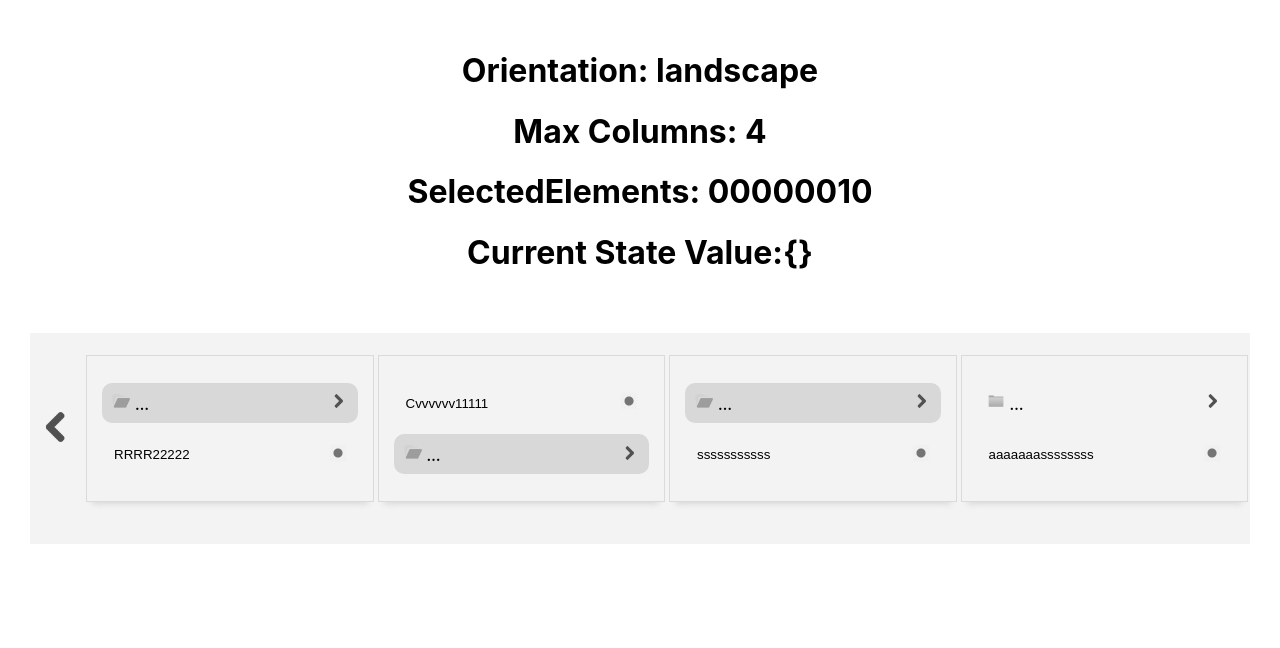
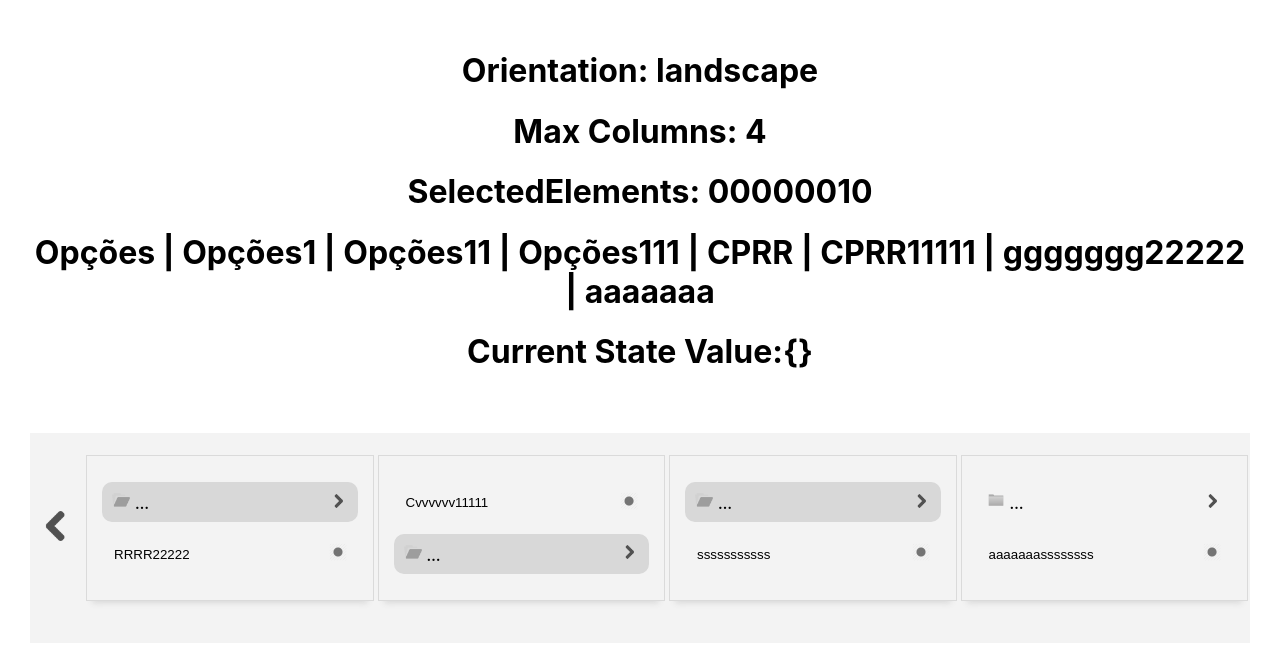
Before and after one commit to zealves/browse-tree, a React (Create React App) app: page / in a window 1280 px wide. Shown: the top 648 px of the page. Built offline with nearby package versions, Linux system fonts and the light colour scheme.

Commit message:
Add current path

```diff
--- a/src/App.js
+++ b/src/App.js
@@ -1,7 +1,7 @@
-import React, { Component, Suspense, lazy } from 'react'
+import React, { Component } from 'react'
 import './App.css'
 
-//import BrowseTree from './components/browseTree'
+import BrowseTree from './components/browseTree'
 
 const elements = [
   {
@@ -151,52 +151,16 @@ const elements = [
           maxColumns={4} => OPTIONAL by default false
           dev={true} => REMOVE
 */
-const EventEmitter = {
-  events: {}, // dictionary with our events
-  on(event, listener) { // add event listeners
-    if (!this.events[event]) { this.events[event] = { listeners: [] } }
-    this.events[event].listeners.push(listener);
-  },
-  off(event) { // remove listeners
-    delete this.events[event]
-  },
-  emit(name, ...payload) { // trigger events
-
-    if (!this.events[name]) return false
-
-    for (const listener of this.events[name].listeners) {
-      listener.apply(this, payload)
-    }
-  }
-}
-
-EventEmitter.on('login', ({ user, pass }) => {
-  console.log('login', user, pass)
-});
-
-EventEmitter.on('dog', (name, color, race) => console.log('dog', name, color, race));
-
-
-const BrowseTree = lazy(() => import('./components/browseTree'))
 
 class App extends Component {
-
-  componentDidMount = () => {
-    EventEmitter.emit('login', { user: 'admin', pass: 'teste123' });
-  }
 
   onChange = (val) => {
     console.log(val)
   }
 
-  loadingMessage = () => (
-    <h1>"I'm loading..."</h1>
-  )
-
   render() {
     return (
       <div className="App">
-      <Suspense fallback={this.loadingMessage}>
         <BrowseTree
           selectedElements={[0, 0, 0, 0, 0, 0, 1, 0]}
           elements={elements}
@@ -207,7 +171,6 @@ class App extends Component {
           onUpdate={this.onChange}
           dev={true}
           />
-        </Suspense>
       </div>
     )
   }
--- a/src/components/browseTree/browseTree.js
+++ b/src/components/browseTree/browseTree.js
@@ -46,7 +46,8 @@ class BrowseTree extends Component {
             selectedElements: this.props.selectedElements || [],
             maxColumns: null,
             showBackBtn: false,
-            currentValue: {}
+            currentValue: {},
+            path: ''
         }
         this.defaultColumns = 7
         this.layoutOrientation = { display: this.props.orientation === 'portrait' ? 'block' : 'flex' }
@@ -69,7 +70,8 @@ class BrowseTree extends Component {
             if (e.hidden) showBackBtn = true
         })
 
-        this.setState({ maxColumns, showBackBtn, childrenElements, selectedElements: selected })
+        const path = this.getPath(0, selected, this.state.elements, [], '')
+        this.setState({ path, maxColumns, showBackBtn, childrenElements, selectedElements: selected })
     }
 
     generateNodes = (selectedElements, currentElement, position) => {
@@ -123,7 +125,9 @@ class BrowseTree extends Component {
         if (value) {
             currentValue = value
         }
-        this.setState({ childrenElements, selectedElements, currentValue, showBackBtn, columnPosition })
+
+        const path = this.getPath(0, selectedElements, this.state.elements, [], '')
+        this.setState({ path, childrenElements, selectedElements, currentValue, showBackBtn, columnPosition })
         this.props.onUpdate(currentValue)
     }
 
@@ -159,7 +163,8 @@ class BrowseTree extends Component {
                 }
             }
         }
-        this.setState({ showBackBtn, selectedElements, childrenElements })
+        const path = this.getPath(0, selectedElements, this.state.elements, [], '')
+        this.setState({ path, showBackBtn, selectedElements, childrenElements })
     }
 
     updateItem = (target, columnPosition, index) => {
@@ -187,7 +192,32 @@ class BrowseTree extends Component {
             childrenElements[columnPosition][index].title = target.value
         }
         //target.readOnly = true
-        this.setState({ childrenElements, elements: elements_ })
+        const path = this.getPath(0, this.state.selectedElements, elements_, [], '')
+        this.setState({ path, childrenElements, elements: elements_ })
+    }
+
+    getPath = (pos, selected, list, result, path) => {
+        let res = result
+        if (typeof(selected[pos]) !== undefined) {
+            const index = selected[pos]
+            if (pos === 0) {
+                list[index].selected = true
+                if (list[index]) {
+                    res.push(list[index])
+                    path = list[index].title
+                    return this.getPath(1, selected, list, res, path)
+                }
+            }
+            else {
+                if (res[pos - 1] && res[pos - 1].children && res[pos - 1].children[index]) {
+                    res[pos - 1].children[index].selected = true
+                    res.push(res[pos - 1].children[index])
+                    path += ' | ' + res[pos - 1].children[index].title
+                    return this.getPath(pos + 1, selected, list, res, path)
+                }
+            }
+        }
+        return path
     }
 
     render() {
@@ -199,6 +229,7 @@ class BrowseTree extends Component {
                     <h1>Orientation:  {this.props.orientation === 'portrait' ? 'portrait' : 'landscape'}</h1>
                     <h1>Max Columns: {this.state.maxColumns}</h1>
                     <h1>SelectedElements: {selectedElements.map(e => e)}</h1>
+                    <h1>{this.state.path}</h1>
                     <h1>
                         Current State Value:
                         {JSON.stringify(currentValue)}
@@ -223,6 +254,9 @@ class BrowseTree extends Component {
                         ))}
                     </div>
                 </section>
+                <div>
+
+                </div>
             </div>
         )
     }
```
